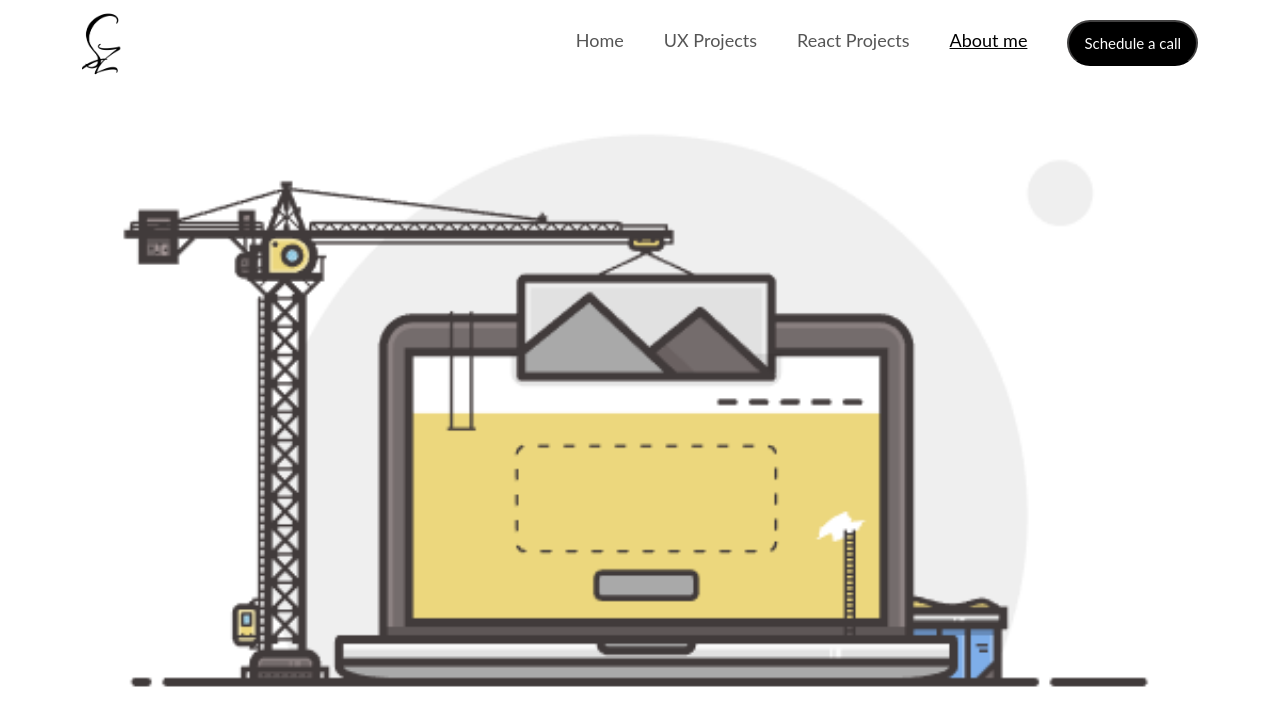
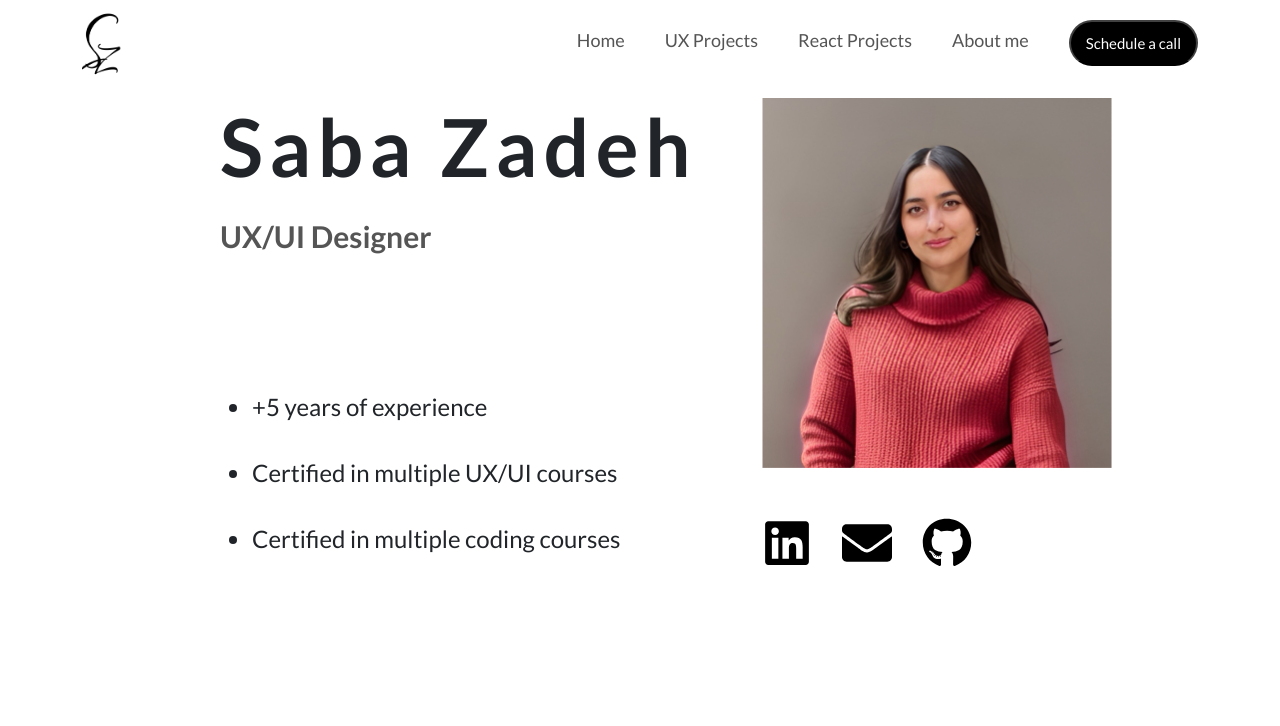
Before and after one commit to SabaKD/my-portfolio-react, a React (Create React App) app: page /AboutMe in a window 1280 px wide. Shown: the top 726 px of the page. Built offline with nearby package versions, Linux system fonts and the light colour scheme.

Commit message:
about me here done

```diff
--- a/public/index.html
+++ b/public/index.html
@@ -10,6 +10,11 @@
   <link href="https://cdn.jsdelivr.net/npm/bootstrap@5.3.3/dist/css/bootstrap.min.css" rel="stylesheet"
     integrity="sha384-QWTKZyjpPEjISv5WaRU9OFeRpok6YctnYmDr5pNlyT2bRjXh0JMhjY6hW+ALEwIH" crossorigin="anonymous">
   <link rel="apple-touch-icon" href="%PUBLIC_URL%/logo192.png" />
+  <link rel="preconnect" href="https://fonts.googleapis.com">
+  <link rel="preconnect" href="https://fonts.gstatic.com" crossorigin>
+  <link
+    href="https://fonts.googleapis.com/css2?family=Lato:ital,wght@0,100;0,300;0,400;0,700;0,900;1,100;1,300;1,400;1,700;1,900&display=swap"
+    rel="stylesheet">
 
   <link rel="manifest" href="%PUBLIC_URL%/manifest.json" />
 
--- a/src/App.css
+++ b/src/App.css
@@ -1,7 +1,6 @@
 :root {
   --branding-color: black;
-  --heading-font-family: "Lato",
-    sans-serif;
+  --heading-font-family: 'Lato', sans-serif;
   --paragraph-font-color: #555;
   --background-text: #F7F6F7;
   --accent-color: rgb(45, 76, 29);
@@ -11,7 +10,8 @@ h2,
 h3,
 h4,
 p,
-a {
+a,
+li {
   font-family: var(--heading-font-family);
 }
 
@@ -61,7 +61,7 @@ a {
 
 }
 
-.NavigationBar .navMenu.active {
+.NavigationBar .navMenu .active {
   color: var(--branding-color);
   text-decoration: underline;
   ;
--- a/src/App.js
+++ b/src/App.js
@@ -23,7 +23,7 @@ function App() {
           <Route path="/Auction" element={<Auction />} />
           <Route path='/PetApp' element={<Petlify/>} />
           <Route path='/Asappz' element={<Asappz/>}/>
-          <Route path='Adaverse' element={<Adaverse/>}/>
+          <Route path='/Adaverse' element={<Adaverse/>}/>
         </Routes>
       </div>
     </Router>
--- /dev/null
+++ b/src/Components/Aboutme.css
@@ -0,0 +1,34 @@
+.AboutmeHero .icons{
+    margin-top: 50px;
+}
+.AboutmeHero .icon{
+    margin-right: 30px;
+}
+.AboutmeHero img{
+    width: 350px;
+}
+.AboutmeHero .text{
+    margin-left: 220px;
+}
+.AboutmeHero h1{
+    font-size: 80px;
+    font-weight: 700;
+    letter-spacing: 6.4px;
+    margin-bottom: 24px;
+}
+.AboutmeHero h2 {
+
+    color: var(--paragraph-font-color);
+    font-size: 30px;
+    font-weight: 700;
+    margin-bottom: 135px;
+}
+.AboutmeHero li{
+
+    font-size: 24px;
+    font-weight: 400;
+}
+ul li:not(:last-child) {
+    margin-bottom: 30px;
+
+}
--- a/src/Components/Aboutme.js
+++ b/src/Components/Aboutme.js
@@ -1,12 +1,14 @@
 import React from "react";
 import NavigationBar from "./NavigationBar";
-import UnderConstruction from "../Images/under-construction.png";
+import AboutmeHero from "./AboutmeHero";
+import "./Aboutme.css";
 
 export default function Aboutme(){
     return(
         <div>
             <NavigationBar/>
-            <img src={UnderConstruction} className="w-100" alt="under construction"/>
+
+            <AboutmeHero/>
         </div>
     )
 }
--- /dev/null
+++ b/src/Components/AboutmeHero.js
@@ -0,0 +1,44 @@
+import React from "react";
+import pic from '../Images/AboutmePic.png';
+import { FaLinkedin } from 'react-icons/fa';
+import { FaGithub } from 'react-icons/fa';
+import { FaEnvelope } from 'react-icons/fa';
+
+export default function AboutmeHero(){
+    return(
+        <div className="AboutmeHero">
+            <div className="row">
+                <div className="col text">
+                    <h1>Saba Zadeh</h1>
+                    <h2>UX/UI Designer</h2>
+                    <ul>
+                        <li>
+                            +5 years of experience
+                        </li>
+                        <li>
+                            Certified in multiple UX/UI courses
+                        </li>
+                        <li>
+                            Certified in multiple coding courses
+                        </li>
+                    </ul>
+                </div>
+                <div className="col">
+                    <img src={pic} alt="Saba"/>
+                    <div className="icons">
+                    <a href="https://www.linkedin.com/in/saba-kadkhoda-zadeh-9a746a103" className="icon" target="_blank" rel="noopener noreferrer">
+                    <FaLinkedin size={50} color="#000000" />
+                    </a>
+
+                    <a href="mailto:saba.zadeh96@gmail.com" className="icon" target="_blank" rel="noopener noreferrer">
+                    <FaEnvelope size={50} color="#000000" />
+                    </a>
+                    <a href="https://github.com/SabaKD" className="icon" target="_blank" rel="noopener noreferrer">
+                    <FaGithub size={50} color="#000000" />
+                    </a>
+                    </div>
+                </div>
+            </div>
+        </div>
+    )
+}
--- a/src/Components/NavigationBar.js
+++ b/src/Components/NavigationBar.js
@@ -39,7 +39,7 @@ export default function NavigationBar() {
                 to="/"
                 className="navMenu"
                 title="Saba's UX Projects"
-                activeClassName="active"
+
                 rel="noreferrer"
                 isActive={() => false} // Prevent this link from getting the active class
                 onClick={(e) => handleHashLinkClick(e, 'UXProjects')}
--- a/src/Components/UXProjects.js
+++ b/src/Components/UXProjects.js
@@ -17,7 +17,7 @@ export default function UXProjects(){
                 </div>
                 <div className="col">
                     <h4>Auction Website</h4>
-                    <p>BaT is an auction website tailored for enthusiasts who appreciate collecting valuable assets,
+                    <p>This is an auction website tailored for enthusiasts who appreciate collecting valuable assets,
                         catering to both
                         individuals seeking to auction their prized possessions and professional auctioneer companies.
                     </p>
```
Also changed, not shown: package.json (+7 -0 lines), src/Images/AboutmePic.png (added), 1 other file (tests, documents, lock files or other folders).
